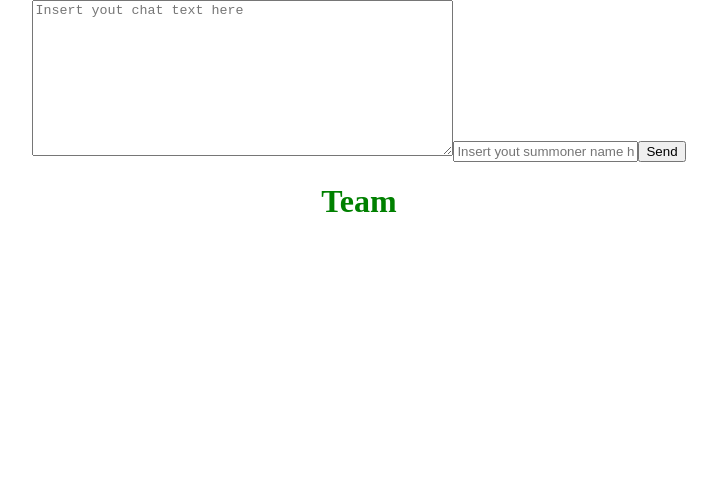
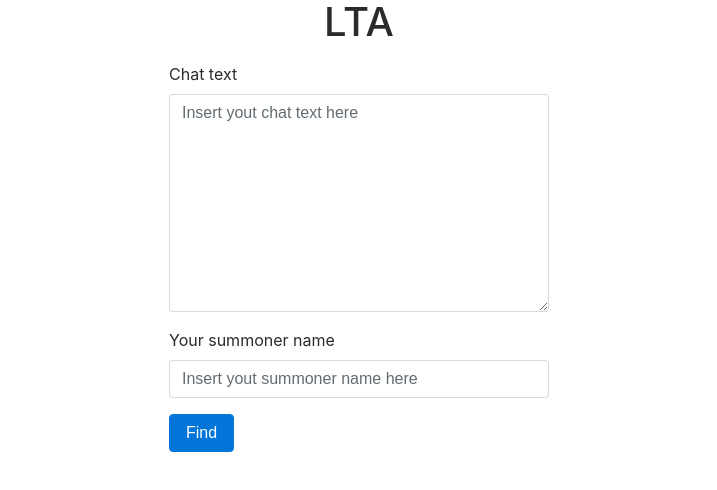
Before and after one commit to JoseRamonDiaz/lol-team-analytics-web-app, a React app: page / in a window 1280 px wide. Shown: the top 490 px of the page, without its empty margins (281-998 px from the left). Built offline with nearby package versions, Linux system fonts and the light colour scheme.

Commit message:
add styles to page

```diff
--- a/public/index.html
+++ b/public/index.html
@@ -3,12 +3,21 @@
 
 <head>
     <meta charset="UTF-8">
-    <meta name="viewport" content="width=device-width, initial-scale=1.0">
     <meta http-equiv="X-UA-Compatible" content="ie=edge">
-    <title>DCS Editor</title>
+
+    <!-- Required meta tags -->
+    <meta name="viewport" content="width=device-width, initial-scale=1, shrink-to-fit=no">
+
+    <!-- Bootstrap CSS -->
+    <link rel="stylesheet" href="https://maxcdn.bootstrapcdn.com/bootstrap/4.0.0-beta.3/css/bootstrap.min.css" integrity="sha384-Zug+QiDoJOrZ5t4lssLdxGhVrurbmBWopoEl+M6BdEfwnCJZtKxi1KgxUyJq13dy" crossorigin="anonymous">
+    <script src="https://code.jquery.com/jquery-3.2.1.slim.min.js" integrity="sha384-KJ3o2DKtIkvYIK3UENzmM7KCkRr/rE9/Qpg6aAZGJwFDMVNA/GpGFF93hXpG5KkN" crossorigin="anonymous"></script>
+    <script src="https://cdnjs.cloudflare.com/ajax/libs/popper.js/1.12.9/umd/popper.min.js" integrity="sha384-ApNbgh9B+Y1QKtv3Rn7W3mgPxhU9K/ScQsAP7hUibX39j7fakFPskvXusvfa0b4Q" crossorigin="anonymous"></script>
+    <script src="https://maxcdn.bootstrapcdn.com/bootstrap/4.0.0-beta.3/js/bootstrap.min.js" integrity="sha384-a5N7Y/aK3qNeh15eJKGWxsqtnX/wWdSZSKp+81YjTmS15nvnvxKHuzaWwXHDli+4" crossorigin="anonymous"></script>
+    <title>Lol team analytics</title>
 </head>
 
 <body>
+    <h1>LTA</h1>
     <div id="root"></div>
 </body>
 
--- a/src/client/SummonersList.js
+++ b/src/client/SummonersList.js
@@ -80,14 +80,19 @@ export default class SummonersList extends Component {
         return (
             <div>
                 <div id="query">
-                    <form onSubmit={this.handleFindStats}>
-                        <textarea value={this.state.chatText} onChange={this.handleChatTextChange} rows="10" cols="50" placeholder="Insert yout chat text here"></textarea>
-                        <input value={this.state.summonerName} onChange={this.handleSummonerNameChange} type="text" placeholder="Insert yout summoner name here"></input>
-                        <input type="submit" value="Send"></input>
+                    <form onSubmit={this.handleFindStats} >
+                        <div class="form-group">
+                            <label for="chatText">Chat text</label>
+                            <textarea id="chatText" class="form-control" value={this.state.chatText} onChange={this.handleChatTextChange} rows="10" cols="50" placeholder="Insert yout chat text here"></textarea>
+                        </div>
+                        <div class="form-group">
+                            <label for="summonerName">Your summoner name</label>
+                            <input id="summonerName" class="form-control" value={this.state.summonerName} onChange={this.handleSummonerNameChange} type="text" placeholder="Insert yout summoner name here"></input>
+                        </div>
+                        <button class="btn btn-primary" type="submit" >Find</button>
                     </form>
                 </div>
                 <div id="result">
-                    <h1>Team</h1>
                     <div>
                         {listSummoners}
                     </div>
@@ -115,8 +120,9 @@ function Summoner(props) {
     );
     return (
         <div>
-            <table>
-                <tbody>
+            <br/>
+            <table class="table">
+                <thead>
                     <tr><th id="summoner-name">{props.name}</th></tr>
                     <tr>
                         <th>Champ</th>
@@ -124,6 +130,9 @@ function Summoner(props) {
                         <th>Losses</th>
                         <th>WinRatio</th>
                     </tr>
+                </thead>
+                <tbody>
+
                     {champsList}
                 </tbody>
             </table>
--- a/src/client/app.css
+++ b/src/client/app.css
@@ -1,8 +1,10 @@
 h1 {
-  color: green;
+  text-align: center;
 }
 
-body {
-  text-align: center;
+#root{
   margin: auto;
+  width: 400px;
+  border: 3px;
+  padding: 10px;
 }
```
